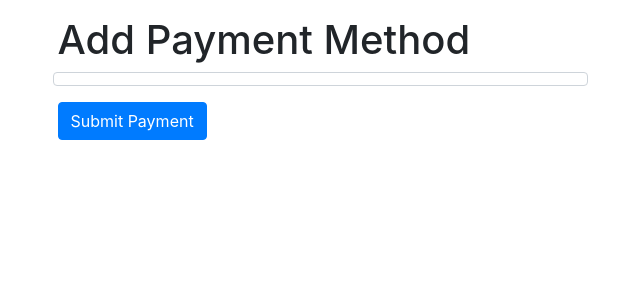
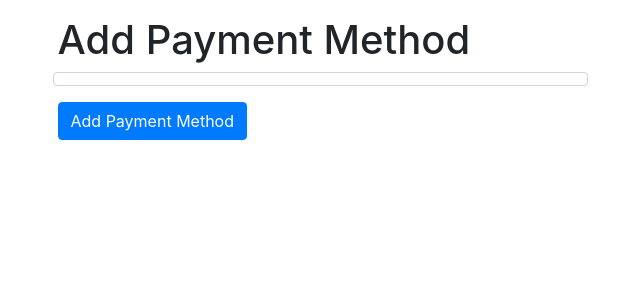
Before and after one commit to floydkots/eCommerce, a Django app: page /billing/payment-method/ in a window 1280 px wide. Shown: the part 56-356 px from the top of the page, without its empty margins (320-960 px from the left). Run offline with Django 3.2, Linux system fonts and the light colour scheme; some libraries are stand-ins or nearby versions.

Commit message:
Improved the payment method form

```diff
--- a/billing/templates/billing/payment-method.html
+++ b/billing/templates/billing/payment-method.html
@@ -3,10 +3,15 @@
 
 {% block content %}
 
+
   <!-- Stripe Form -->
   <div class="col-10 col-md-6 mx-auto">
     <h1>Add Payment Method</h1>
-    <form action="/charge" method="post" id="payment-form" data-token="{{ publish_key }}">
+
+  <div class="stripe-payment-form" data-token="{{ publish_key }}" data-next-url="{% if next_url %}{{ next_url }}{% endif %}">
+
+  </div>
+    <form class="payment-form" action="/charge" method="post" id="payment-form" data-token="{{ publish_key }}" data-next-url="{% if next_url %}{{ next_url }}{% endif %}">
       <div class="form-row">
         {#        <label for="card-element">#}
         {#          Credit or debit card#}
@@ -19,7 +24,7 @@
         <div id="card-errors" role="alert"></div>
       </div>
 
-      <button class="btn btn-primary my-3">Submit Payment</button>
+      <button class="btn btn-primary my-3">Add Payment Method</button>
     </form>
   </div>
 
@@ -29,8 +34,18 @@
 
   <script>
 
+    let paymentForm = $('.payment-form');
+
+    if (paymentForm.length > 1) {
+      alert('Only one payment form is allowed per page');
+      paymentForm.css('display', 'none')
+    } else if (paymentForm.length === 1) {
+
+      const pubKey = paymentForm.attr('data-token');
+      const nextUrl = paymentForm.attr('data-next-url');
+
       // Create a Stripe client
-    let stripe = Stripe('pk_test_Y8MMHpR0P7ynnNCmkP6gdFuw');
+      let stripe = Stripe(pubKey);
 
       // Create an instance of Elements
       let elements = stripe.elements();
@@ -82,14 +97,51 @@
             errorElement.textContent = result.error.message;
           } else {
             // Send the token to your server
-          stripeTokenHandler(result.token);
+            stripeTokenHandler(nextUrl, result.token);
           }
         });
       });
 
-    function stripeTokenHandler(token) {
-      console.log(token)
+      function redirectToNext(nextPath, timeoffset) {
+        if (nextPath) {
+          setTimeout(function() {
+            window.location.href = nextPath;
+          }, timeoffset);
         }
+      }
+
+      function stripeTokenHandler(nextUrl, token) {
+        {#console.log(token.id);#}
+        const paymentMethodEndpoint = '/billing/payment-method/create/';
+        let data = {
+          'token': token.id
+        };
+        $.ajax({
+          data: data,
+          url: paymentMethodEndpoint,
+          method: 'POST',
+          success: function(data) {
+            let successMsg = data.message || 'Success! Your card was added.';
+            console.log(data);
+            card.clear();
+            if (nextUrl){
+              successMsg = successMsg + "<br/><i class='fa fa-spin fa-spinner'></i> Redirecting..."
+            }
+            if ($.alert) {
+              $.alert(successMsg);
+            } else {
+              alert(successMsg);
+            }
+            redirectToNext(nextUrl, 1500);
+          },
+          error: function(error) {
+            console.log(error);
+          }
+        })
+      }
+    }
+
+
   </script>
 
 {% endblock js %}
--- a/billing/views.py
+++ b/billing/views.py
@@ -1,6 +1,8 @@
 import stripe
 
+from django.http import JsonResponse, HttpResponse
 from django.conf import settings
+from django.utils.http import is_safe_url
 
 from django.shortcuts import render
 
@@ -9,8 +11,19 @@ STRIPE_PUBLISHABLE_KEY = 'pk_test_Y8MMHpR0P7ynnNCmkP6gdFuw'
 
 
 def payment_method_view(request):
-    if request.method == 'POST':
-        print(request.POST)
-    return render(request, 'billing/payment-method.html', {
-        'publish_key': STRIPE_PUBLISHABLE_KEY
-    })
+    next_url = None
+    next_ = request.GET.get('next')
+    if is_safe_url(next_, request.get_host()):
+        next_url = next_
+
+    return render(request, 'billing/payment-method.html',
+                  {
+                      'publish_key': STRIPE_PUBLISHABLE_KEY,
+                      'next_url': next_url
+                  })
+
+
+def payment_method_create_view(request):
+    if request.method == 'POST' and request.is_ajax():
+        return JsonResponse({'message': 'Success! Your card was added.'})
+    return HttpResponse('error', status=401)
--- a/ecommerce/urls.py
+++ b/ecommerce/urls.py
@@ -29,7 +29,10 @@ from addresses.views import (
     checkout_address_create_view,
     checkout_address_reuse_view
 )
-from billing.views import payment_method_view
+from billing.views import (
+    payment_method_view,
+    payment_method_create_view
+)
 from carts.views import cart_detail_api_view
 
 from .views import home_page, about_page, contact_page
@@ -46,7 +49,8 @@ urlpatterns = [
     url(r'^checkout/address/reuse/$', checkout_address_reuse_view, name='checkout_address_reuse'),
     url(r'^api/cart/$', cart_detail_api_view, name='api-cart'),
     url(r'^cart/', include('carts.urls', namespace='cart')),
-    url(r'^billing/payment-method/', payment_method_view, name='billing_payment_method'),
+    url(r'^billing/payment-method/$', payment_method_view, name='billing_payment_method'),
+    url(r'^billing/payment-method/create/$', payment_method_create_view, name='billing_payment_method_endpoint'),
     url(r'^products/', include('products.urls', namespace='products')),
     url(r'^search/', include('search.urls', namespace='search')),
     url(r'^admin/', admin.site.urls),
```
Lines whose indentation alone changed are shown as unchanged.
